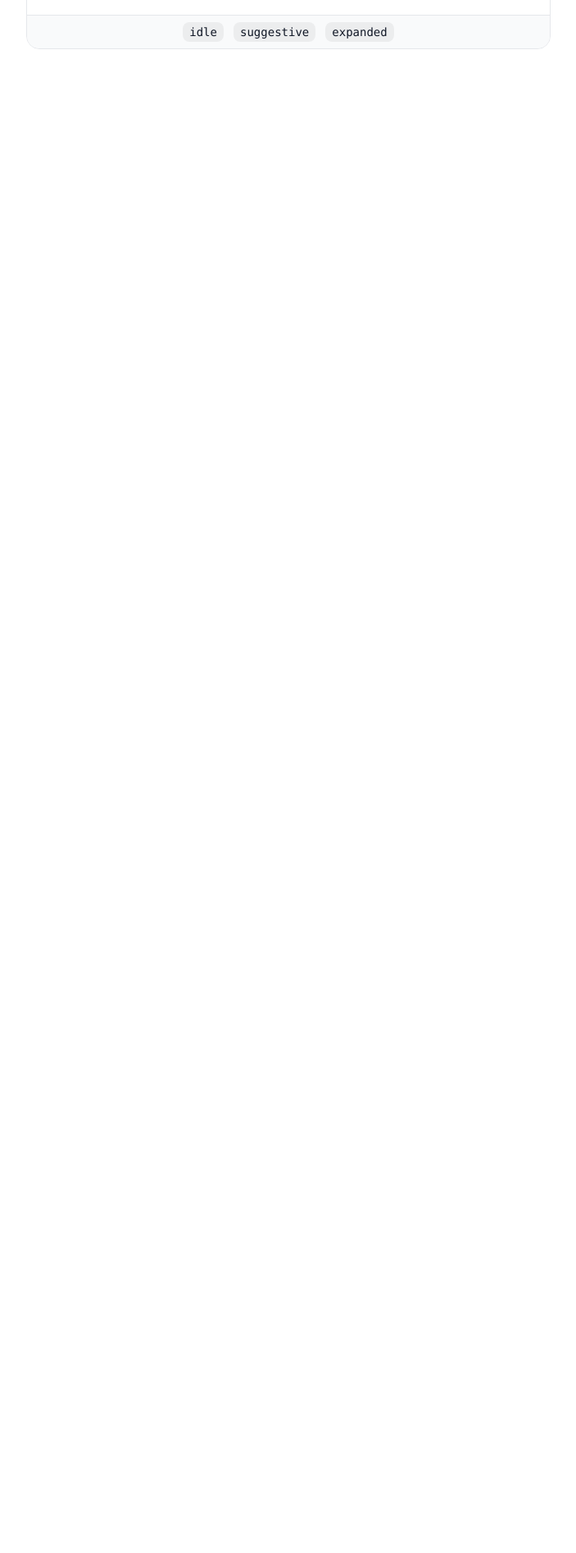
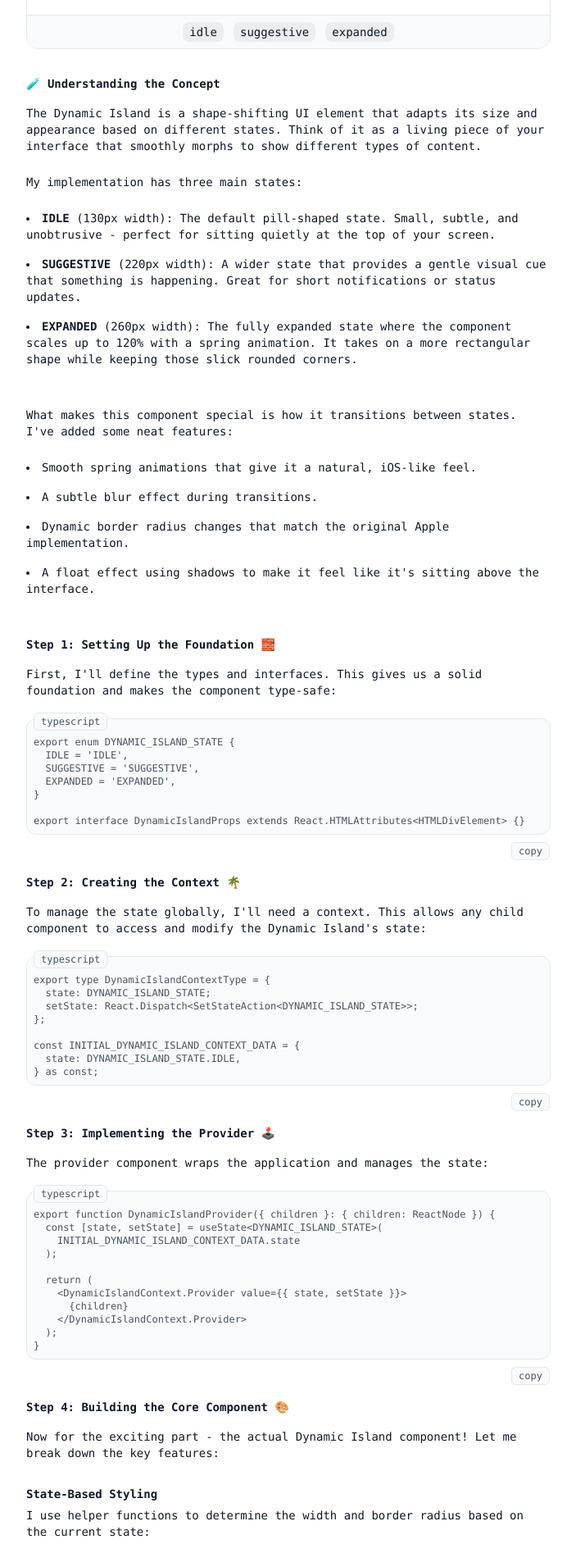
Before and after one commit to yashsehgal/personal-website, a Next.js app: page /writing/dynamic-island in a window 1280 px wide. Shown: the part 700-2594 px from the top of the page at 82% size, without its empty margins (288-991 px from the left). Before the commit the page ends 856 px from the top, so only its background shows below. Built offline with nearby package versions, Linux system fonts and the light colour scheme.

Commit message:
feat: refine example component with docs

```diff
--- a/app/writing/_components/writing-content.tsx
+++ b/app/writing/_components/writing-content.tsx
@@ -11,7 +11,9 @@ export const WritingContent = forwardRef<HTMLDivElement, WritingContentProps>(
         className={cn(
           'writing-content-wrapper leading-8 break-words mt-6',
           '[&>p]:mb-6 [&>p]:text-sm',
+          '[&>b]:mb-6 [&>b]:text-sm',
           '[&>h3]:mt-8 [&>h3]:mb-4 [&>h3]:text-sm [&>h3]:font-semibold',
+          '[&>ul]:text-sm [&>ul]:mb-12',
           className,
         )}
         {...props}
--- a/app/writing/dynamic-island/_components/dynamic-island.tsx
+++ b/app/writing/dynamic-island/_components/dynamic-island.tsx
@@ -33,11 +33,7 @@ function getDynamicIslandBorderRaduisByState(
   }
 }
 
-export function DynamicIsland({
-  suggestions,
-  className,
-  ...props
-}: DynamicIslandProps) {
+export function DynamicIsland({ className, ...props }: DynamicIslandProps) {
   const { state } = useContext(DynamicIslandContext);
 
   // Custom blur state whenever there is a state change
--- a/app/writing/dynamic-island/_components/types.ts
+++ b/app/writing/dynamic-island/_components/types.ts
@@ -5,6 +5,4 @@ export enum DYNAMIC_ISLAND_STATE {
 }
 
 export interface DynamicIslandProps
-  extends React.HTMLAttributes<HTMLDivElement> {
-  suggestions?: string[];
-}
+  extends React.HTMLAttributes<HTMLDivElement> {}
--- a/app/writing/dynamic-island/page.tsx
+++ b/app/writing/dynamic-island/page.tsx
@@ -20,12 +20,7 @@ import {
 } from '@tabler/icons-react';
 import { AnimatePresence, motion } from 'framer-motion';
 import Image from 'next/image';
-import {
-  Tooltip,
-  TooltipContent,
-  TooltipProvider,
-  TooltipTrigger,
-} from '@/components/ui/tooltip';
+import { CodeBlock } from '../_components/code-block';
 
 // State change demo block
 {
@@ -56,6 +51,205 @@ export default function PostDynamicIsland() {
         <DynamicIslandProvider>
           <DynamicIslandMainDemoBlock />
         </DynamicIslandProvider>
+        <h3>🧪 Understanding the Concept</h3>
+        <p>
+          The Dynamic Island is a shape-shifting UI element that adapts its size
+          and appearance based on different states. Think of it as a living
+          piece of your interface that smoothly morphs to show different types
+          of content.
+        </p>
+        <p>My implementation has three main states:</p>
+        <ul className="list-inside list-disc space-y-4">
+          <li className="list-item mt-4">
+            <b>IDLE</b> (130px width): The default pill-shaped state. Small,
+            subtle, and unobtrusive - perfect for sitting quietly at the top of
+            your screen.
+          </li>
+          <li className="list-item">
+            <b>SUGGESTIVE</b> (220px width): A wider state that provides a
+            gentle visual cue that something is happening. Great for short
+            notifications or status updates.
+          </li>
+          <li className="list-item">
+            <b>EXPANDED</b> (260px width): The fully expanded state where the
+            component scales up to 120% with a spring animation. It takes on a
+            more rectangular shape while keeping those slick rounded corners.
+          </li>
+        </ul>
+        <p>
+          What makes this component special is how it transitions between
+          states. I&apos;ve added some neat features:
+        </p>
+        <ul className="space-y-4 list-disc list-inside">
+          <li className="list-item">
+            Smooth spring animations that give it a natural, iOS-like feel.
+          </li>
+          <li className="list-item">
+            A subtle blur effect during transitions.
+          </li>
+          <li className="list-item">
+            Dynamic border radius changes that match the original Apple
+            implementation.
+          </li>
+          <li className="list-item">
+            A float effect using shadows to make it feel like it's sitting above
+            the interface.
+          </li>
+        </ul>
+        <h3>Step 1: Setting Up the Foundation 🧱</h3>
+        <p>
+          First, I&apos;ll define the types and interfaces. This gives us a
+          solid foundation and makes the component type-safe:
+        </p>
+        <CodeBlock lang="typescript">
+          {`export enum DYNAMIC_ISLAND_STATE {
+  IDLE = 'IDLE',
+  SUGGESTIVE = 'SUGGESTIVE',
+  EXPANDED = 'EXPANDED',
+}
+
+export interface DynamicIslandProps extends React.HTMLAttributes<HTMLDivElement> {}`}
+        </CodeBlock>
+        <h3>Step 2: Creating the Context 🌴</h3>
+        <p>
+          To manage the state globally, I&apos;ll need a context. This allows
+          any child component to access and modify the Dynamic Island's state:
+        </p>
+        <CodeBlock lang="typescript">
+          {`export type DynamicIslandContextType = {
+  state: DYNAMIC_ISLAND_STATE;
+  setState: React.Dispatch<SetStateAction<DYNAMIC_ISLAND_STATE>>;
+};
+
+const INITIAL_DYNAMIC_ISLAND_CONTEXT_DATA = {
+  state: DYNAMIC_ISLAND_STATE.IDLE,
+} as const;`}
+        </CodeBlock>
+        <h3>Step 3: Implementing the Provider 🕹️</h3>
+        <p>
+          The provider component wraps the application and manages the state:
+        </p>
+        <CodeBlock lang="typescript">
+          {`export function DynamicIslandProvider({ children }: { children: ReactNode }) {
+  const [state, setState] = useState<DYNAMIC_ISLAND_STATE>(
+    INITIAL_DYNAMIC_ISLAND_CONTEXT_DATA.state
+  );
+
+  return (
+    <DynamicIslandContext.Provider value={{ state, setState }}>
+      {children}
+    </DynamicIslandContext.Provider>
+  );
+}`}
+        </CodeBlock>
+        <h3>Step 4: Building the Core Component 🎨</h3>
+        <p>
+          Now for the exciting part - the actual Dynamic Island component! Let
+          me break down the key features:
+        </p>
+        <b>State-Based Styling</b>
+        <p>
+          I use helper functions to determine the width and border radius based
+          on the current state:
+        </p>
+        <CodeBlock lang="typescript">
+          {`function getDynamicIslandWidthByState(state: DYNAMIC_ISLAND_STATE): string {
+  switch (state) {
+    case DYNAMIC_ISLAND_STATE.IDLE: return '130px';
+    case DYNAMIC_ISLAND_STATE.SUGGESTIVE: return '220px';
+    case DYNAMIC_ISLAND_STATE.EXPANDED: return '260px';
+    default: return '';
+  }
+}
+
+function getDynamicIslandBorderRaduisByState(state: DYNAMIC_ISLAND_STATE): string {
+  switch (state) {
+    case DYNAMIC_ISLAND_STATE.IDLE: return 'rounded-full';
+    case DYNAMIC_ISLAND_STATE.SUGGESTIVE: return 'rounded-full';
+    case DYNAMIC_ISLAND_STATE.EXPANDED: return 'rounded-3xl';
+    default: return '';
+  }
+}`}
+        </CodeBlock>
+        <b>Animation Magic</b>
+        <p>The component uses Framer Motion for smooth transitions:</p>
+        <CodeBlock lang="typescript">
+          {`<motion.div
+  className={cn(
+    'dynamic-island p-2 bg-black overflow-hidden font-sans text-white shadow-md shadow-black/20',
+    getDynamicIslandBorderRaduisByState(state),
+    className,
+  )}
+  animate={{
+    width: getDynamicIslandWidthByState(state),
+    scale: state === DYNAMIC_ISLAND_STATE.EXPANDED ? 1.2 : 1,
+    filter: showBlur ? 'blur(2px)' : 'blur(0px)',
+  }}
+  transition={{
+    type: 'spring',
+    stiffness: 100,
+    bounce: 0,
+    filter: {
+      type: 'spring',
+      duration: 0.2,
+    },
+  }}
+>`}
+        </CodeBlock>
+        <b>Blur Effect</b>
+        <p>
+          I&apos;ve added a subtle blur effect during state transitions to make
+          them feel more polished:
+        </p>
+        <CodeBlock lang="typescript">
+          {`useEffect(() => {
+  setShowBlur(true);
+  const showBlurTimeout = setTimeout(() => setShowBlur(false), 200);
+  return () => clearTimeout(showBlurTimeout);
+}, [state]);`}
+        </CodeBlock>
+        <h3>The above implementation will give you something like this,</h3>
+        <DynamicIslandProvider>
+          <DynamicIslandStateChangeDemoBlock />
+        </DynamicIslandProvider>
+        <h3>Best Practices and Tips 🎀</h3>
+        <ul className="list-inside list-disc space-y-4">
+          <li className="list-item">
+            <b>Dynamic Sizing:</b> Each state has its own predefined width,
+            creating a smooth transition between states.
+          </li>
+          <li className="list-item">
+            <b>Border Radius Transitions:</b> The component adapts its shape
+            using Tailwind&apos;s border radius classes - from fully rounded in
+            IDLE and SUGGESTIVE states to slightly rounded in EXPANDED state.
+          </li>
+          <li className="list-item">
+            <b>Animation Strategy,</b>
+            <ul className="list-inside list-disc ml-4 space-y-4">
+              <li className="list-item mt-4">
+                Spring animations provide a natural, iOS-like feel
+              </li>
+              <li className="list-item">
+                The blur effect adds polish during state transitions
+              </li>
+              <li className="list-item">
+                Scale transformation in the expanded state creates a subtle pop
+                effect
+              </li>
+            </ul>
+          </li>
+          <li className="list-item">
+            <b>Styling Strategy:</b> Tailwind classes are composed using the cn
+            utility function, making it easy to combine dynamic and static
+            classes.
+          </li>
+        </ul>
+        <h3>✨ final notes</h3>
+        <p>
+          this is a very low level implementation of this component. as the
+          scale increases, the shared my not work at it&apos;s absolute best,
+          but can be scaled easily. be creative and happy building!
+        </p>
       </WritingContent>
     </WritingContainer>
   );
@@ -89,7 +283,7 @@ function DynamicIslandMainDemoBlock() {
         <div className="w-full flex items-center gap-2">
           <motion.button
             onClick={toggleEye}
-            className="focus:outline-none focus-visible:text-orange-300 p-2 rounded-full hover:bg-white/20 shrink-0"
+            className="focus:outline-none focus-visible:bg-blue-500 p-2 rounded-full hover:bg-white/20 shrink-0"
             whileTap={{ scale: 0.8 }}>
             {eye ? (
               <motion.div
@@ -144,7 +338,7 @@ function DynamicIslandMainDemoBlock() {
             <div className="user-list gap-2 flex items-center border-l pl-4 border-white/20 justify-end w-full">
               <motion.button
                 onClick={toggleShowNewUser}
-                className="focus:outline-none focus-visible:text-orange-300 p-2 rounded-full bg-white/15 hover:bg-white/20 shrink-0"
+                className="focus:outline-none bg-blue-500 p-2 rounded-full  shrink-0"
                 whileTap={{ scale: 0.8 }}>
                 {!showNewUser ? (
                   <motion.div
```
